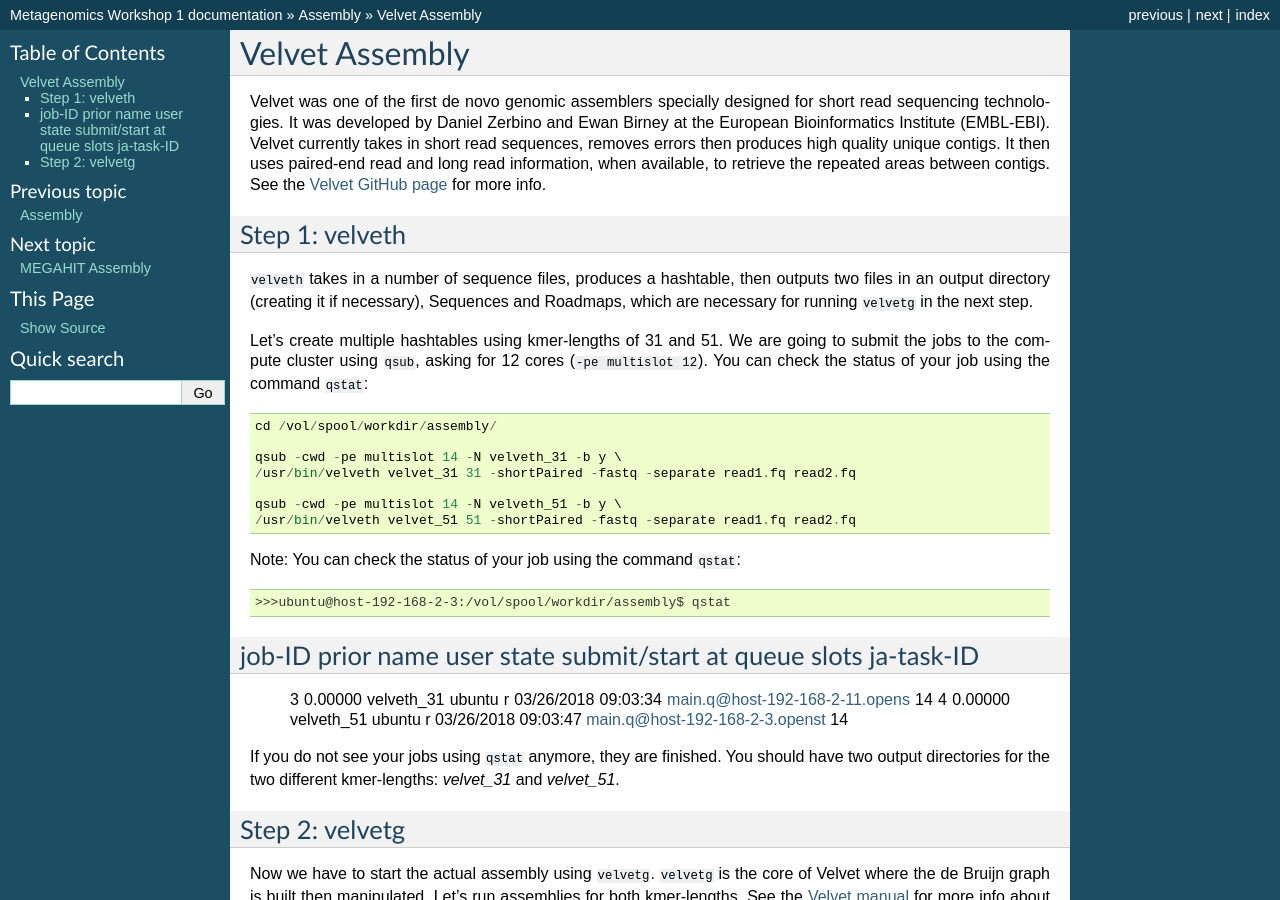
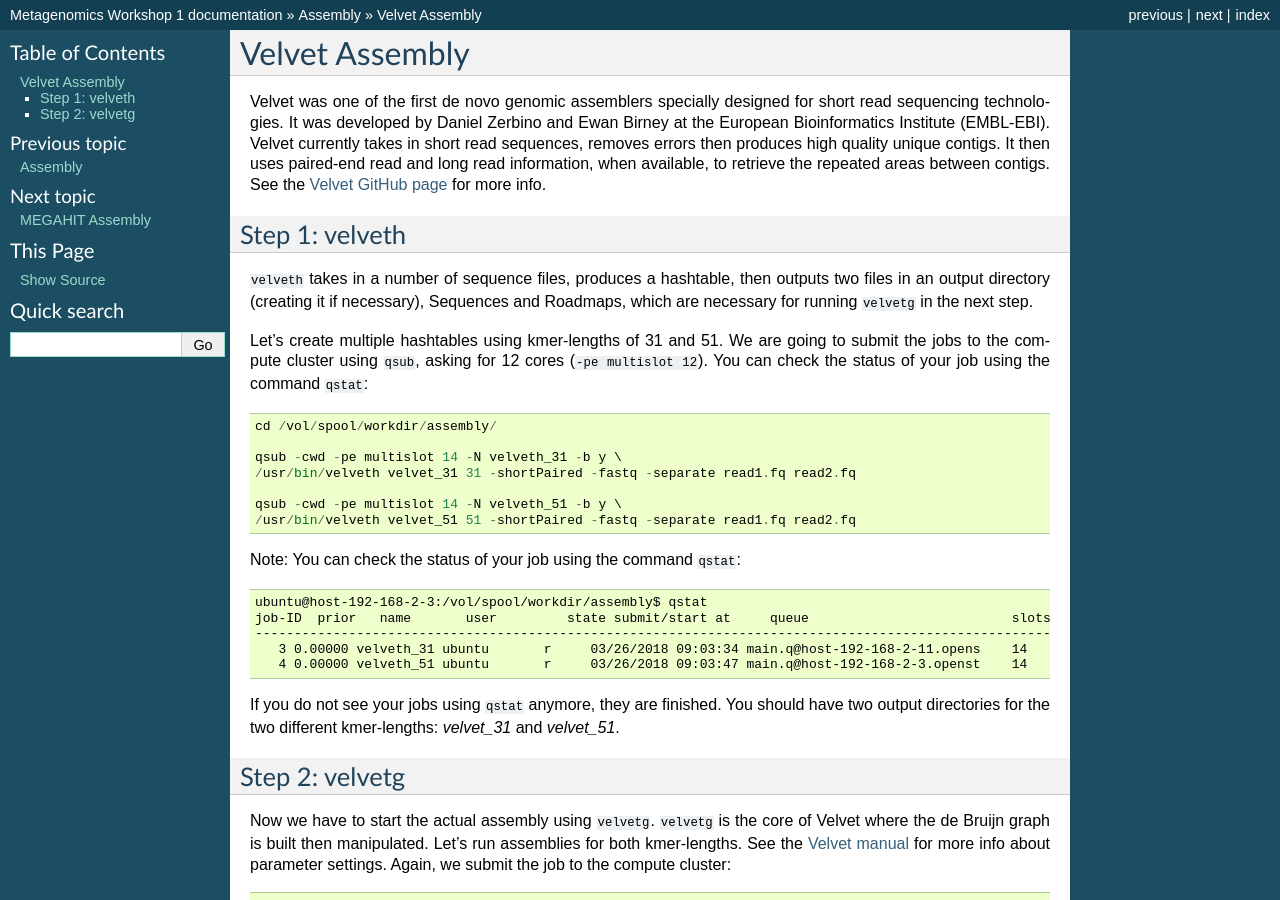
Before and after one commit to metagenomics/metagenomics-workshop, a Sphinx documentation site: the page built from docs/assembly/velvet.rst, in a window 1280 px wide and 900 px high. Built offline with Sphinx 7.4.7, drawn with Linux system fonts in a browser that asks for light colours.

Commit message:
Update velvet.rst

```diff
--- a/docs/assembly/velvet.rst
+++ b/docs/assembly/velvet.rst
@@ -31,9 +31,9 @@
 
 Note: You can check the status of your job using the command ``qstat``::
 
-  >>>ubuntu@host-192-168-2-3:/vol/spool/workdir/assembly$ qstat
-job-ID  prior   name       user         state submit/start at     queue                          slots ja-task-ID
------------------------------------------------------------------------------------------------------------------
+   ubuntu@host-192-168-2-3:/vol/spool/workdir/assembly$ qstat
+   job-ID  prior   name       user         state submit/start at     queue                          slots ja-task-ID
+   -----------------------------------------------------------------------------------------------------------------
       3 0.00000 velveth_31 ubuntu       r     03/26/2018 09:03:34 main.q@host-192-168-2-11.opens    14
       4 0.00000 velveth_51 ubuntu       r     03/26/2018 09:03:47 main.q@host-192-168-2-3.openst    14
 
```
